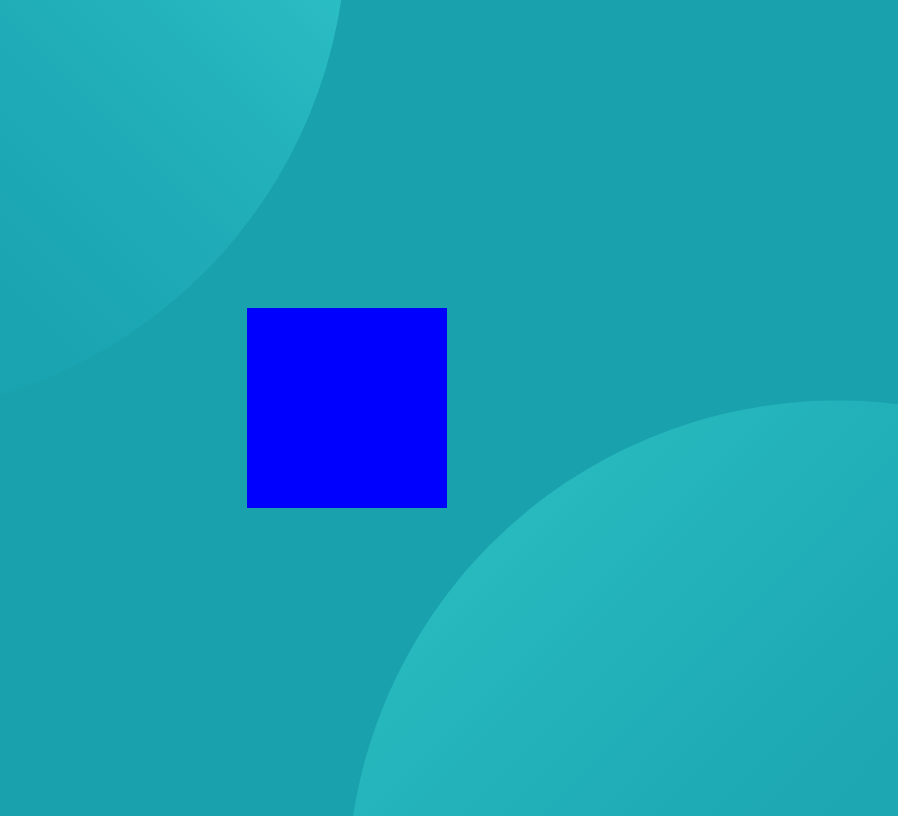
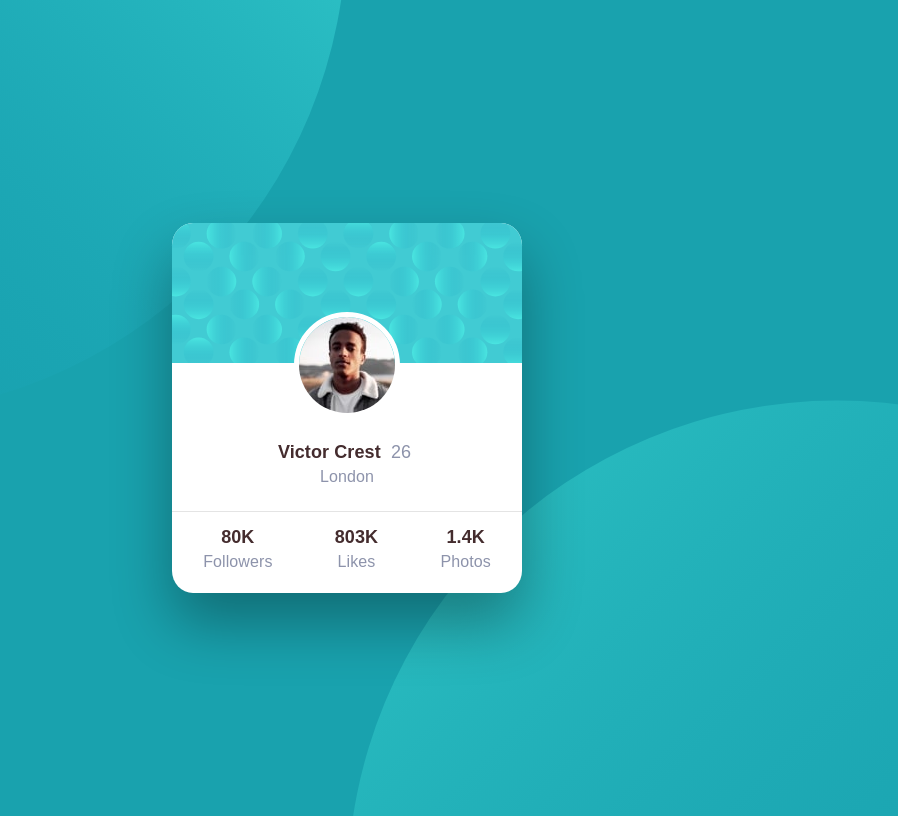
Before and after one commit to NathaliaRiascos/Profile-card-, a plain HTML site: page index.html in a window 1280 px wide. Shown: the whole page, without its empty margins (293-1191 px from the left). Drawn offline with Linux system fonts and the light colour scheme.

Commit message:
Se termino diseño de todo el card

```diff
--- a/css/styles.css
+++ b/css/styles.css
@@ -1,5 +1,9 @@
+/* Metodología BEM*/
+
 html {
      box-sizing: border-box;
+     margin: 0;
+     padding: 0;
 }
 
 *, *:after, *:before {
@@ -11,9 +15,12 @@ html {
      --dark-cyan: hsl(185, 75%, 39%);
      --very-dark-blue: hsl(229, 23%, 23%);
      --dark-grayish-blue: hsl(227, 10%, 46%);
+     --titulo: #442C2E;
+     --parrafo: #8D93AB;
 }
 
 body{
+     font-family: 'Kumbh Sans', sans-serif;
      background-color: var(--dark-cyan);
      background-image: url('../img/bg-pattern-top.svg'), url('../img/bg-pattern-bottom.svg');
      background-repeat: no-repeat, no-repeat;
@@ -28,7 +35,70 @@ main{
 }
 
 .card{
-     background-color: blue;
-     height: 200px;
-     width: 200px;
+     background-color: white;
+     height: 370px;
+     width: 350px;
+     border-radius: 6%;
+     box-shadow: 0px 30px 60px rgba(2, 2, 2, 0.329);
+     overflow: hidden;
 }
+
+.card-header{
+     width: 100%;
+}
+
+.card-body{
+     display: flex;
+     justify-content: center;
+     padding: 20px 0;
+     position: relative;
+     border-bottom: 0.5px solid rgb(228, 228, 228);
+}
+
+.card-body-img{
+     position: absolute;
+     top: -55px;
+     border-radius: 100%;
+     border: 5px solid white;
+}
+
+.card-body-info{
+     text-align: center;
+     margin-top: 50px;
+     width: 100%;
+}
+
+footer{
+     display: flex;
+     justify-content: space-around;
+}
+
+.card-social{
+     text-align: center;
+     padding: 10px;
+}
+
+.card-texto{
+     margin: 5px;
+     font-size: 18px;
+     letter-spacing: 0.1px;
+}
+.card-texto_primary{
+     color: var(--titulo);
+     font-weight: 700;
+     font-size: 18px;
+}
+
+span{
+     font-size: 18px !important;
+}
+
+p.card-texto_secundary{
+     font-size: 16px !important;
+}
+
+.card-texto_secundary{
+     color: var(--parrafo);
+     font-weight: 400;
+     font-size: 14px;
+}
--- a/index.html
+++ b/index.html
@@ -3,13 +3,39 @@
 <head>
      <meta charset="UTF-8">
      <meta name="viewport" content="width=device-width, initial-scale=1.0">
+     <link  href="https://fonts.google.com/specimen/Kumbh+Sans">
      <link rel="stylesheet" href="./css/normalize.css">
      <link rel="stylesheet" href="./css/styles.css">
      <title>Document</title>
 </head>
 <body>
      <main>
-             <article class="card"></article>
+             <article class="card">
+                  <img class="card-header" src="./img/bg-pattern-card.svg" alt="Fondo y header azul de la card">
+
+                  <section class="card-body">
+                       <img class="card-body-img" src="./img/image-victor.jpg" alt="imagen de victor">
+
+                       <section class="card-body-info">
+                            <h1 class="card-texto card-texto_primary">Victor Crest <span class="card-texto card-texto_secundary">26</span></h1>
+                            <p class="card-texto card-texto_secundary">London</p>
+                       </section>
+                  </section>
+                  <footer class="card-footer">
+                       <section  class="card-social">
+                            <h3 class="card-texto card-texto_primary">80K</h3>
+                            <p class="card-texto card-texto_secundary">Followers</p>
+                       </section>
+                       <section class="card-social">
+                         <h3 class="card-texto card-texto_primary">803K</h3>
+                         <p class="card-texto card-texto_secundary">Likes</p>
+                    </section>
+                    <section class="card-social">
+                         <h3 class="card-texto card-texto_primary">1.4K</h3>
+                         <p class="card-texto card-texto_secundary">Photos</p>
+                    </section>
+                  </footer>
+             </article>
      </main>
 </body>
 </html>
```
